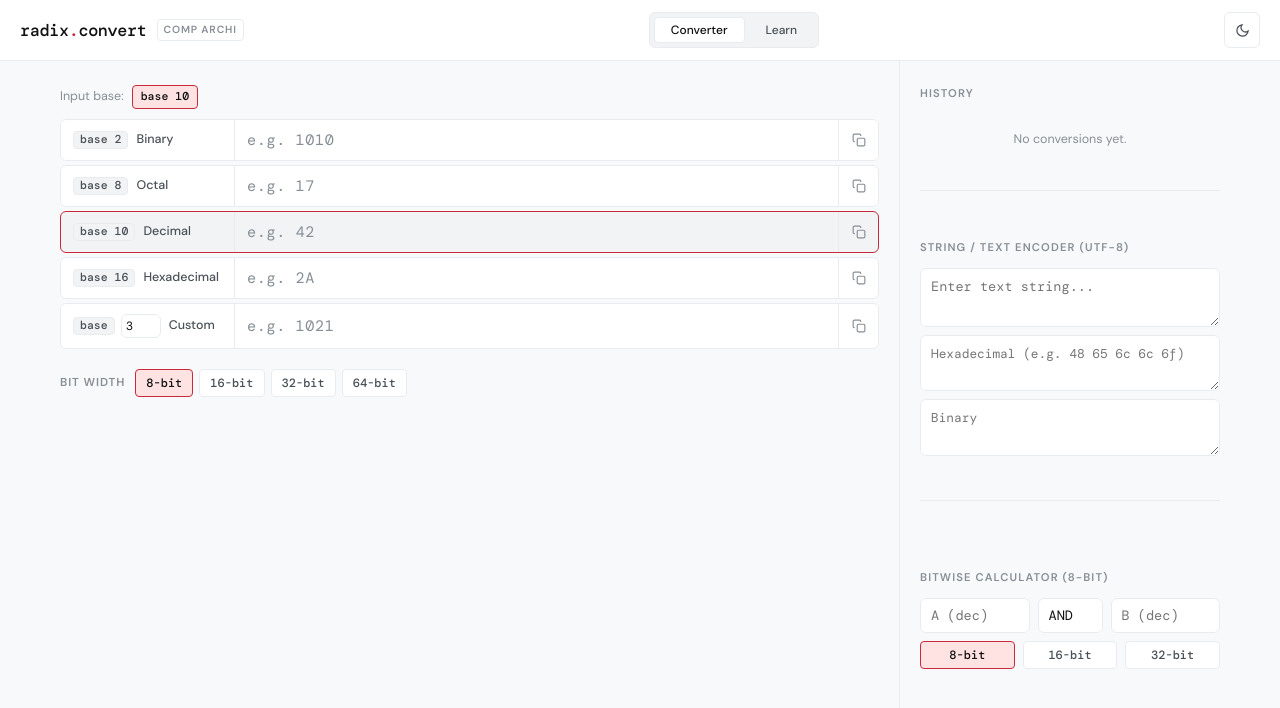
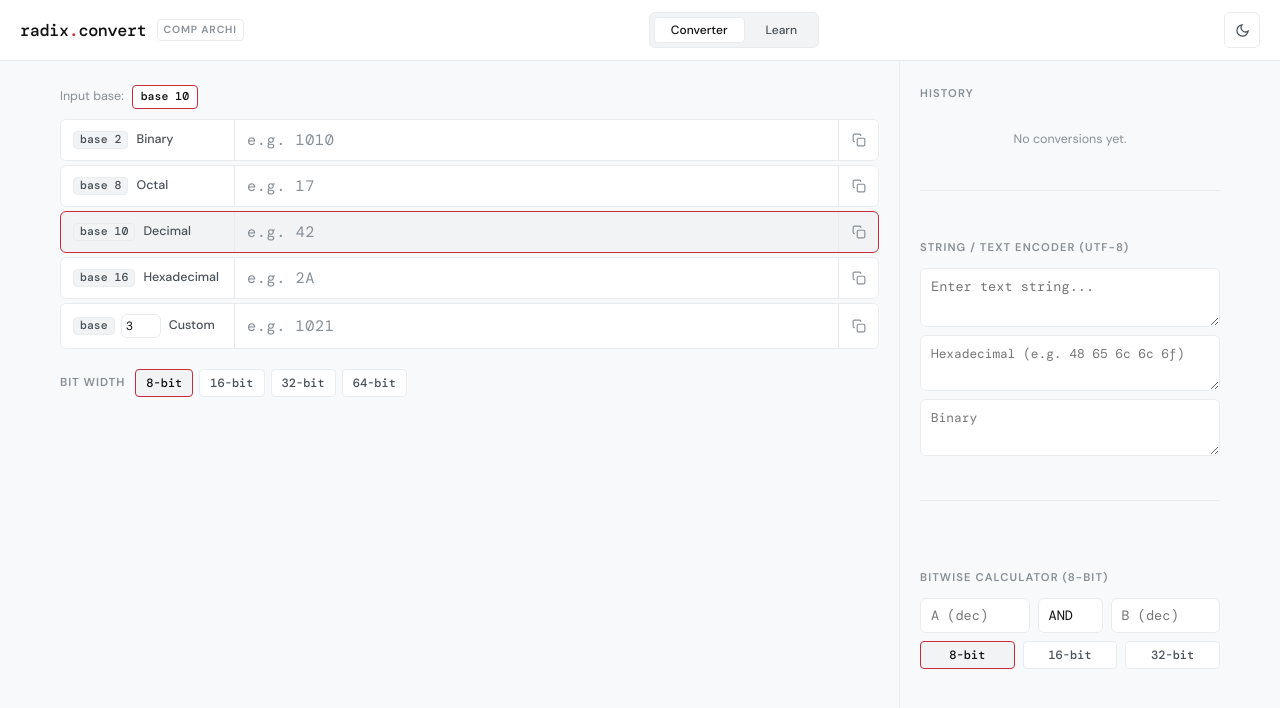
Before and after one commit to Lianhahaha/Radix, a React (Vite) app: page / in a window 1280 px wide. Shown: the top 708 px of the page. Built offline with nearby package versions, Linux system fonts and the light colour scheme; a web font is replaced by a local one.

Commit message:
style: flatten accent fills on buttons and chips
Hover and active states use neutral surface colors with the accent kept to border and text, so nothing reads as a colored glow.

```diff
--- a/src/index.css
+++ b/src/index.css
@@ -303,7 +303,7 @@ select {
   flex-shrink: 0;
 }
 
-.copy-btn:hover { color: var(--accent); background: var(--accent-dim); }
+.copy-btn:hover { color: var(--accent); background: var(--bg-2); }
 .copy-btn.copied { color: var(--green); background: var(--green-dim); }
 
 /* ── Error message ───────────────────────────────────────────────── */
@@ -350,7 +350,7 @@ select {
 .bit-btn:hover { border-color: var(--accent); color: var(--accent); }
 
 .bit-btn.active {
-  background: var(--accent-dim);
+  background: var(--bg-2);
   border-color: var(--accent);
   color: var(--text);
 }
@@ -538,7 +538,7 @@ select {
   margin-top: 8px;
 }
 
-.clear-history-btn:hover { color: var(--red); background: var(--red-dim); }
+.clear-history-btn:hover { color: var(--red); background: var(--bg-2); }
 
 /* ── ASCII Lookup ────────────────────────────────────────────────── */
 .ascii-section { }
@@ -635,7 +635,7 @@ select {
 .swap-btn:hover {
   border-color: var(--accent);
   color: var(--accent);
-  background: var(--accent-dim);
+  background: var(--bg-2);
 }
 
 /* ── Active base indicator ───────────────────────────────────────── */
@@ -653,7 +653,7 @@ select {
   font-size: 0.72rem;
   font-weight: 500;
   color: var(--text);
-  background: var(--accent-dim);
+  background: var(--bg-1);
   border: 1px solid var(--accent);
   padding: 2px 8px;
   border-radius: 4px;
```
